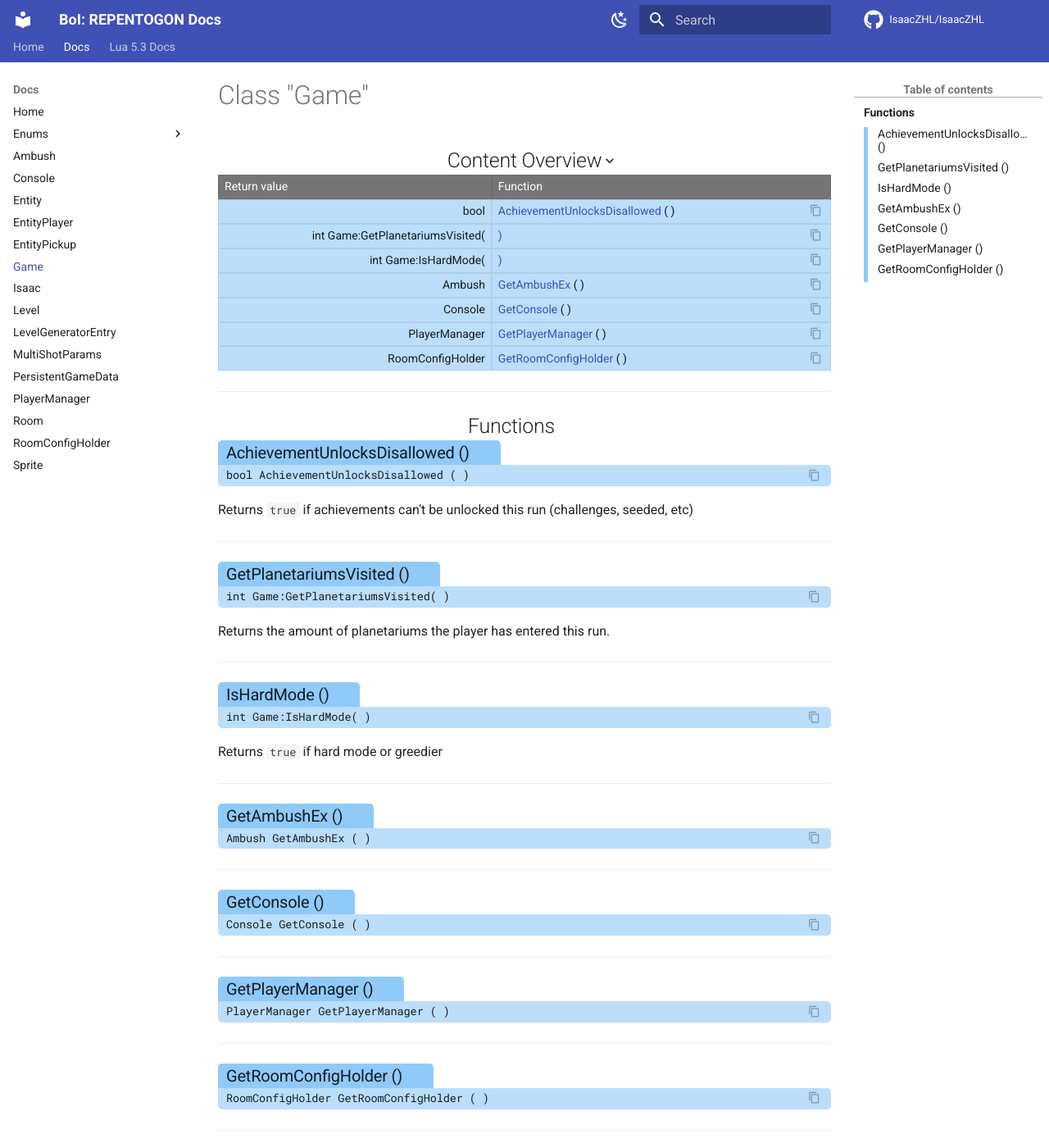
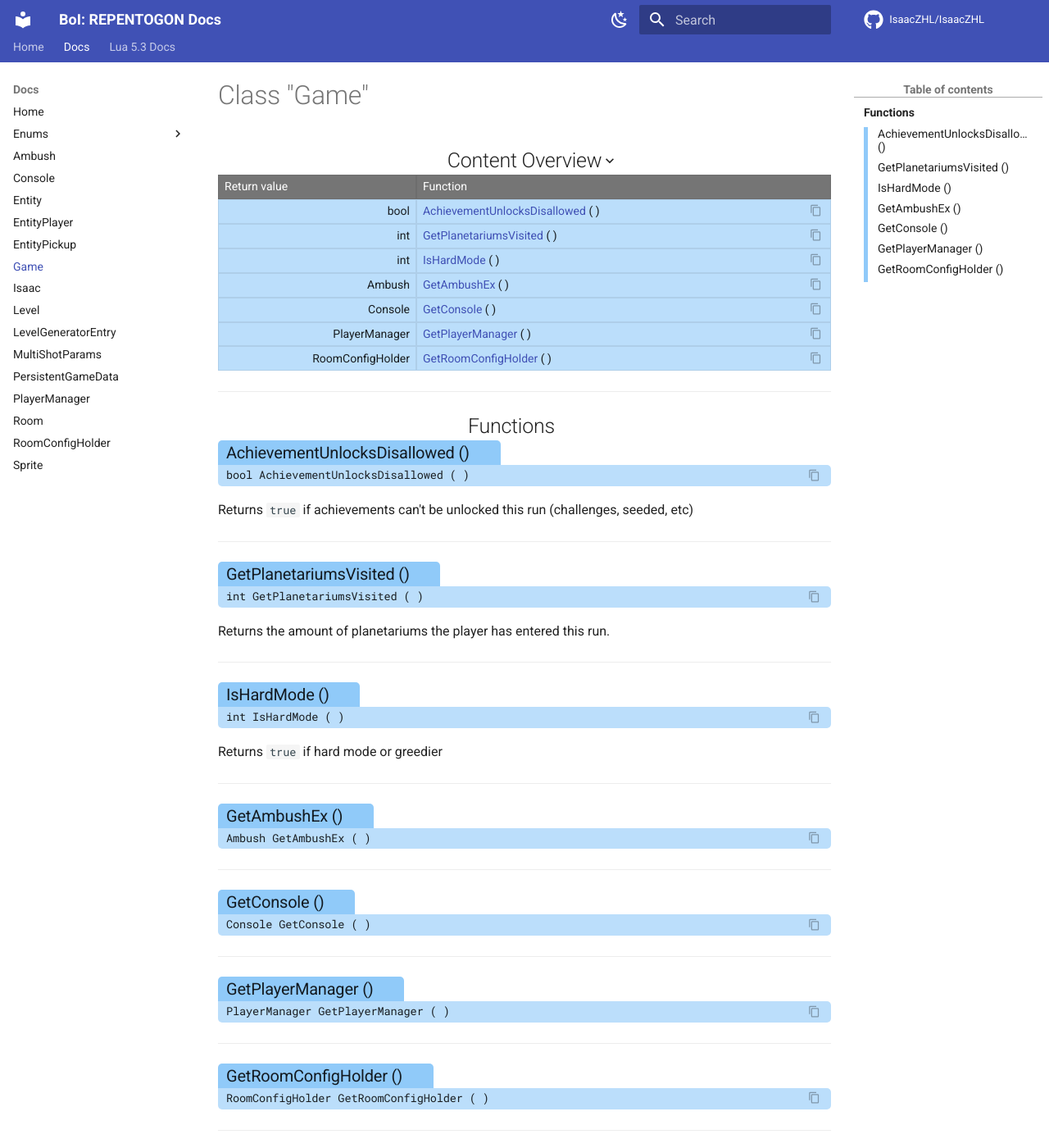
Before and after one commit to TeamREPENTOGON/REPENTOGON, an MkDocs documentation site: the page built from documentation/docs/Game.md, in a window 1280 px wide and 1400 px high. Shown: the whole window at 82% size. Built offline with MkDocs 1.6.1 and Material for MkDocs 9.7.7, drawn with Linux system fonts in a browser that asks for light colours; comment, search, counter and statistics services are not loaded; the version menu is left out.

Commit message:
docs: fix formatting issue

```diff
--- a/documentation/docs/Game.md
+++ b/documentation/docs/Game.md
@@ -8,12 +8,12 @@ Returns `true` if achievements can't be unlocked this run (challenges, seeded, e
 
 ___
 ### GetPlanetariumsVisited () {: aria-label='Functions' }
-#### int Game:GetPlanetariumsVisited( ) {: .copyable aria-label='Functions' }
+#### int GetPlanetariumsVisited ( ) {: .copyable aria-label='Functions' }
 Returns the amount of planetariums the player has entered this run.
 
 ___
 ### IsHardMode () {: aria-label='Functions' }
-#### int Game:IsHardMode( ) {: .copyable aria-label='Functions' }
+#### int IsHardMode ( ) {: .copyable aria-label='Functions' }
 Returns `true` if hard mode or greedier
 
 ___
```
